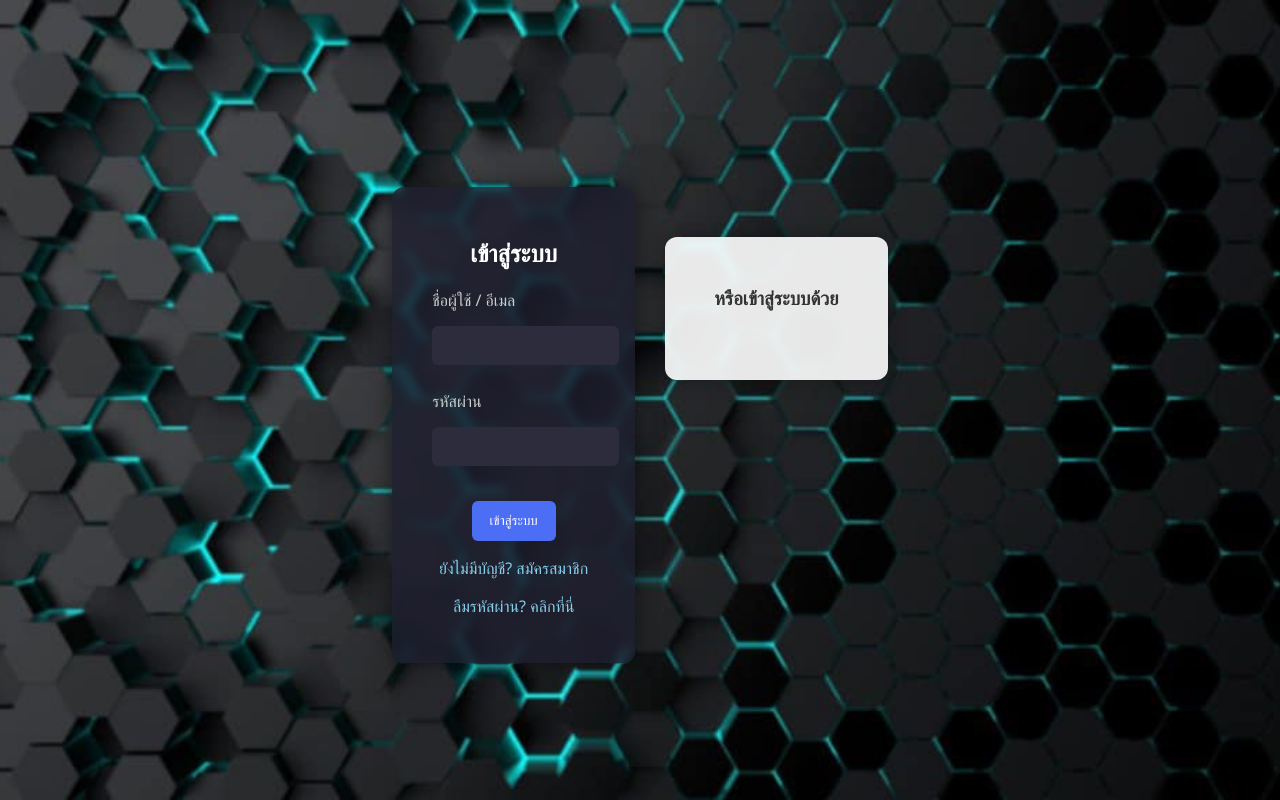
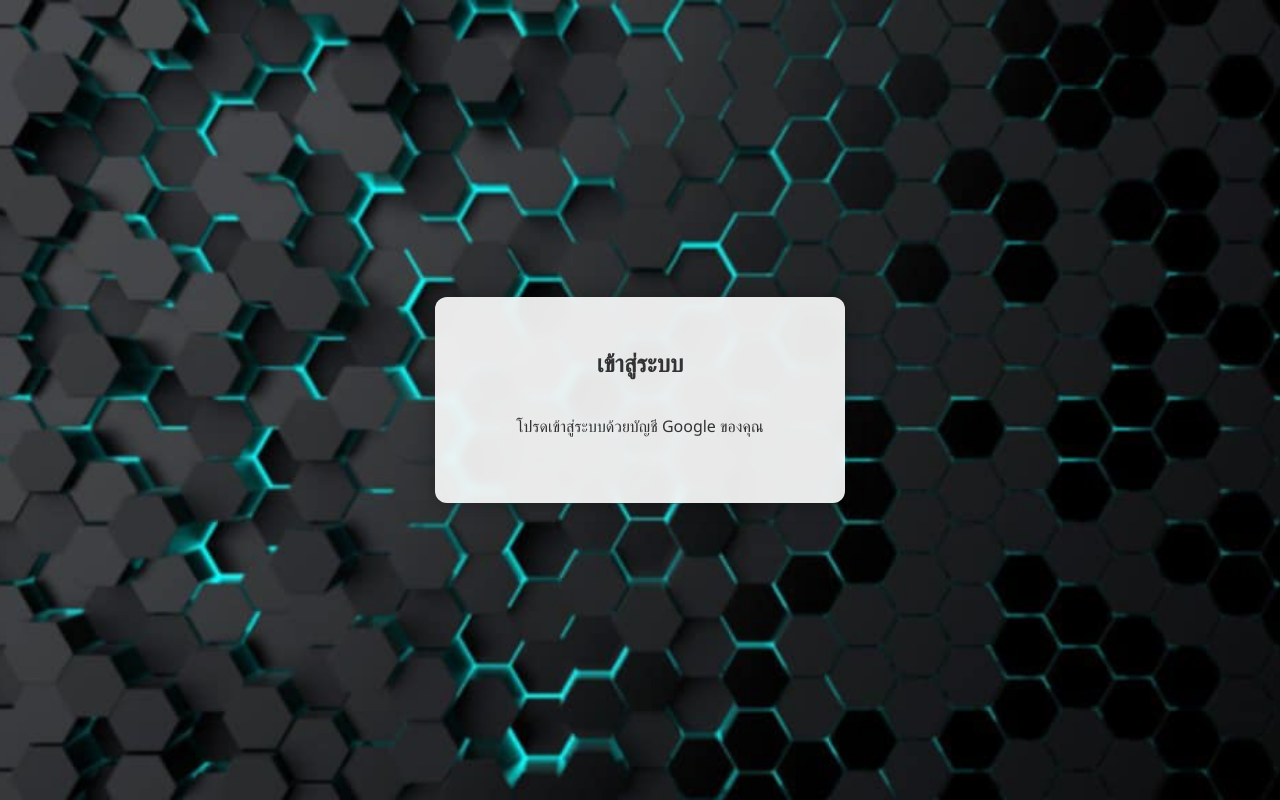
Before and after one commit to Snk190551/Matherror, a plain HTML site: page index.html in a window 1280 px wide. Drawn offline with Linux system fonts and the light colour scheme.

Commit message:
Update index.html

```diff
--- a/index.html
+++ b/index.html
@@ -3,18 +3,20 @@
 <head>
   <meta charset="UTF-8">
   <meta name="viewport" content="width=device-width, initial-scale=1.0">
-  <title>เข้าสู่ระบบ</title>
+  <title>เข้าสู่ระบบด้วย Google</title>
   <link rel="stylesheet" href="style.css">
   <!-- นำเข้า Google Identity Services Library สำหรับ Google Sign-In -->
   <script src="https://accounts.google.com/gsi/client" async defer></script>
   <style>
-    /* เพิ่ม CSS เพื่อจัดวางกล่องล็อกอินและปุ่ม Google Sign-In ให้อยู่ข้างกัน */
-    .login-container {
-      display: flex; /* ใช้ Flexbox เพื่อจัดวางองค์ประกอบข้างกัน */
-      justify-content: center; /* จัดให้อยู่ตรงกลางแนวนอน */
-      align-items: flex-start; /* จัดให้อยู่ด้านบนแนวตั้ง */
-      gap: 30px; /* ระยะห่างระหว่างกล่องล็อกอินและปุ่ม Google */
-      padding-top: 50px; /* เพิ่มระยะห่างจากด้านบน */
+    /* ปรับแต่ง CSS เพื่อจัดวางกล่อง Google Sign-In ให้อยู่ตรงกลาง */
+    body {
+      display: flex;
+      justify-content: center;
+      align-items: center;
+      min-height: 100vh; /* ทำให้ body สูงเต็มหน้าจอ */
+      margin: 0;
+      padding: 20px; /* เพิ่ม padding เพื่อไม่ให้ชิดขอบจอเกินไป */
+      box-sizing: border-box; /* รวม padding ในขนาดของ element */
     }
 
     .google-signin-box {
@@ -24,17 +26,16 @@
       border-radius: 12px; /* มุมโค้งมน */
       box-shadow: 0 0 20px rgba(0, 0, 0, 0.3); /* เงา */
       text-align: center;
-      max-width: 300px; /* กำหนดความกว้างสูงสุด */
+      max-width: 350px; /* กำหนดความกว้างสูงสุด */
       width: 100%;
-      margin-top: 50px; /* จัดให้สูงเท่ากับกล่อง login-box */
+      color: #333; /* สีตัวอักษรสำหรับกล่อง Google Sign-In */
       display: flex;
       flex-direction: column;
       justify-content: center;
       align-items: center;
-      color: #333; /* สีตัวอักษรสำหรับกล่อง Google Sign-In */
     }
 
-    .google-signin-box h3 {
+    .google-signin-box h2 {
       margin-bottom: 20px;
       color: #333;
     }
@@ -45,32 +46,9 @@
   </style>
 </head>
 <body onload="checkLogin()"> <!-- เรียกใช้ checkLogin เมื่อโหลดหน้า -->
-  <div class="login-container">
-    <div class="login-box">
+  <div class="google-signin-box">
     <h2>เข้าสู่ระบบ</h2>
-      <form onsubmit="return login(event)">
-        <div class="input-group">
-          <label for="username">ชื่อผู้ใช้ / อีเมล</label>
-          <input type="text" id="username" required>
-        </div>
-        <div class="input-group">
-          <label for="password">รหัสผ่าน</label>
-          <input type="password" id="password" required>
-        </div>
-        <button type="submit">เข้าสู่ระบบ</button>
-        <p id="message"></p> <!-- สำหรับแสดงข้อความสถานะการล็อกอิน -->
-        <p style="text-align:center;margin-top:10px;">
-          <a href="register.html">ยังไม่มีบัญชี? สมัครสมาชิก</a>
-        </p>
-        <p style="text-align:center;margin-top:10px;">
-          <a href="reset.html">ลืมรหัสผ่าน? คลิกที่นี่</a>
-        </p>
-      </form>
-    </div>
-
-    <!-- ส่วนสำหรับ Google Sign-In -->
-    <div class="google-signin-box">
-      <h3>หรือเข้าสู่ระบบด้วย</h3>
+    <p>โปรดเข้าสู่ระบบด้วยบัญชี Google ของคุณ</p>
     <div id="g_id_onload"
          data-client_id="896330929514-ktrmgrol8v2he3dubl591j0cap13np5p.apps.googleusercontent.com"
          data-callback="handleCredentialResponse"> <!-- data-client_id ของคุณ -->
@@ -79,10 +57,9 @@
          data-type="standard"
          data-size="large"
          data-theme="outline"
-           data-text="sign_in_with"
+         data-text="signin_with"
          data-shape="rectangular"
          data-logo_alignment="left">
-      </div>
     </div>
   </div>
 
```
Lines whose indentation alone changed are shown as unchanged.
